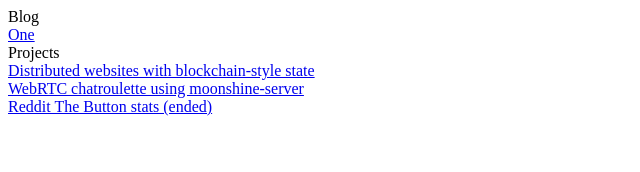
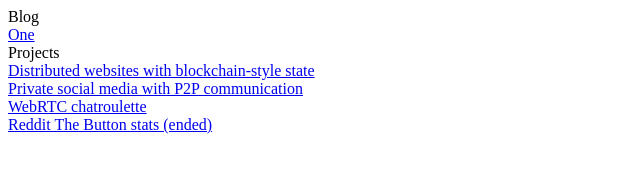
Before and after one commit to den-chan/den-chan.github.io, a plain HTML site: page index.html in a window 1280 px wide. Shown: the whole page, without its empty margins (0-640 px from the left). Drawn offline with Linux system fonts and the light colour scheme.

Commit message:
Added social-test.

```diff
--- a/index.html
+++ b/index.html
@@ -17,7 +17,10 @@
       <a href="./moonshine/">Distributed websites with blockchain-style state</a>
     </div>
     <div>
-      <a href="./webcam-test/">WebRTC chatroulette using moonshine-server</a>
+      <a href="./social-test/">Private social media with P2P communication</a>
+    </div>
+    <div>
+      <a href="./webcam-test/">WebRTC chatroulette</a>
     </div>
     <div>
       <a href="./button-stuff/">Reddit The Button stats (ended)</a>
```
